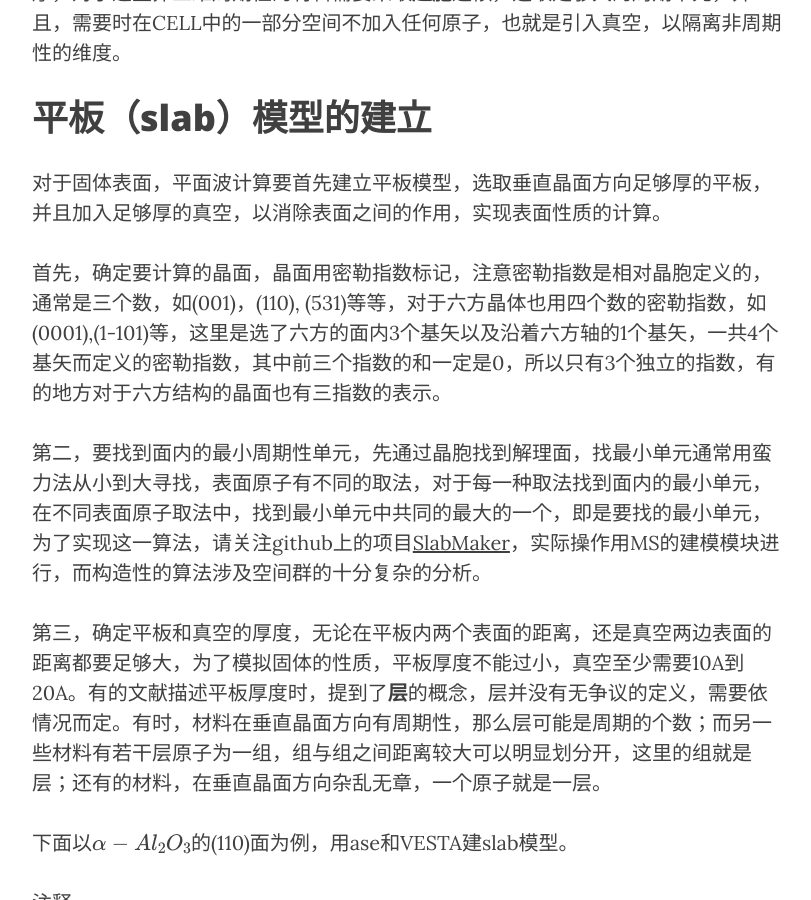
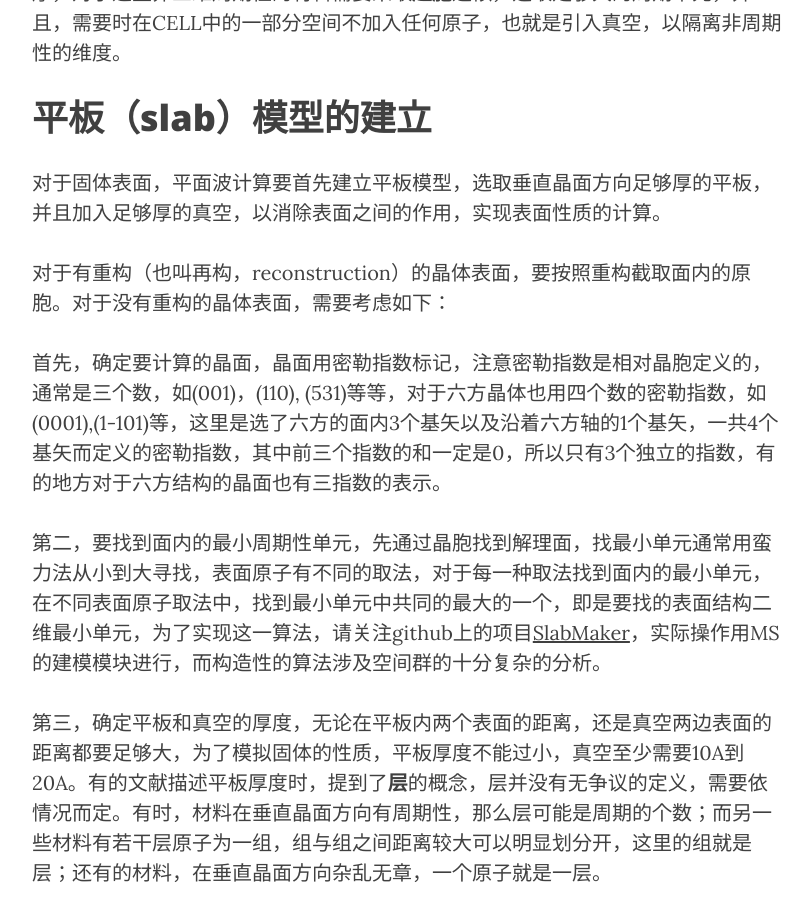
Before and after one commit to yyyu200/DFTbook, a Jekyll site: the page built from _posts/2019-04-07-TransCell.md, in a window 1280 px wide and 900 px high, scrolled down 6219 px. Shown: the whole window, without its empty margins (233-1044 px from the left). Built offline with Jekyll 4.4.1, drawn with Linux system fonts in a browser that asks for light colours; nearby versions of some CDN libraries; formulas are drawn with MathJax 3; comment, search, counter and statistics services are not loaded.

Commit message:
modify at20190414-09:15:12-aliyun

```diff
--- a/_posts/2019-04-07-TransCell.md
+++ b/_posts/2019-04-07-TransCell.md
@@ -181,9 +181,11 @@
 
 对于固体表面，平面波计算要首先建立平板模型，选取垂直晶面方向足够厚的平板，并且加入足够厚的真空，以消除表面之间的作用，实现表面性质的计算。
 
+对于有重构（也叫再构，reconstruction）的晶体表面，要按照重构截取面内的原胞。对于没有重构的晶体表面，需要考虑如下：
+
 首先，确定要计算的晶面，晶面用密勒指数标记，注意密勒指数是相对晶胞定义的，通常是三个数，如(001)，(110), (531)等等，对于六方晶体也用四个数的密勒指数，如(0001),(1-101)等，这里是选了六方的面内3个基矢以及沿着六方轴的1个基矢，一共4个基矢而定义的密勒指数，其中前三个指数的和一定是0，所以只有3个独立的指数，有的地方对于六方结构的晶面也有三指数的表示。
 
-第二，要找到面内的最小周期性单元，先通过晶胞找到解理面，找最小单元通常用蛮力法从小到大寻找，表面原子有不同的取法，对于每一种取法找到面内的最小单元，在不同表面原子取法中，找到最小单元中共同的最大的一个，即是要找的最小单元，为了实现这一算法，请关注github上的项目[SlabMaker](https://github.com/yyyu200/SlabMaker)，实际操作用MS的建模模块进行，而构造性的算法涉及空间群的十分复杂的分析。
+第二，要找到面内的最小周期性单元，先通过晶胞找到解理面，找最小单元通常用蛮力法从小到大寻找，表面原子有不同的取法，对于每一种取法找到面内的最小单元，在不同表面原子取法中，找到最小单元中共同的最大的一个，即是要找的表面结构二维最小单元，为了实现这一算法，请关注github上的项目[SlabMaker](https://github.com/yyyu200/SlabMaker)，实际操作用MS的建模模块进行，而构造性的算法涉及空间群的十分复杂的分析。
 
 第三，确定平板和真空的厚度，无论在平板内两个表面的距离，还是真空两边表面的距离都要足够大，为了模拟固体的性质，平板厚度不能过小，真空至少需要10A到20A。有的文献描述平板厚度时，提到了**层**的概念，层并没有无争议的定义，需要依情况而定。有时，材料在垂直晶面方向有周期性，那么层可能是周期的个数；而另一些材料有若干层原子为一组，组与组之间距离较大可以明显划分开，这里的组就是层；还有的材料，在垂直晶面方向杂乱无章，一个原子就是一层。
 
```
